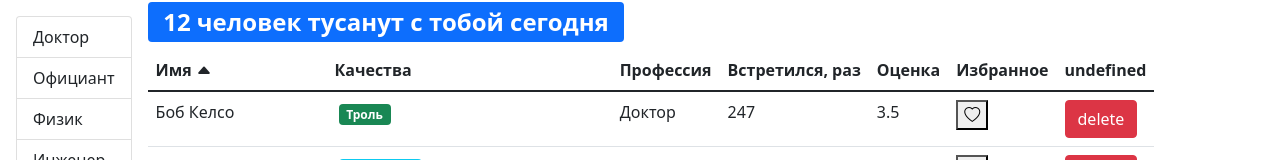
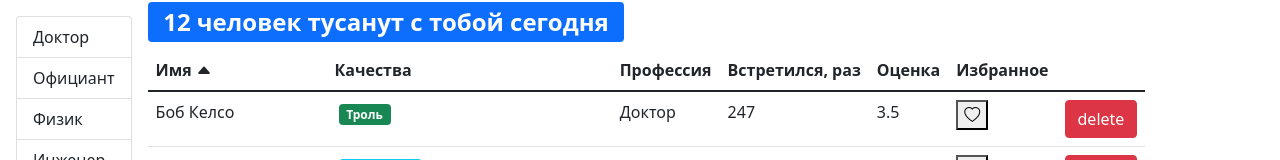
Before and after one commit to Shturmo/fast-company, a React (Create React App) app: page / in a window 1280 px wide. Shown: the top 160 px of the page. Built offline with nearby package versions, Linux system fonts and the light colour scheme.

Commit message:
fix header last column

```diff
--- a/src/app/components/tableHeader.jsx
+++ b/src/app/components/tableHeader.jsx
@@ -37,8 +37,7 @@ const TableHeader = ({ onSort, selectedSort, columns }) => {
             {...{ role: columns[column].path && "button" }}
             scope="col"
           >
-            {columns[column].name + " "}
-            {renderArrowToSort(columns[column].path)}
+            {columns[column].name} {renderArrowToSort(columns[column].path)}
           </th>
         ))}
       </tr>
```
